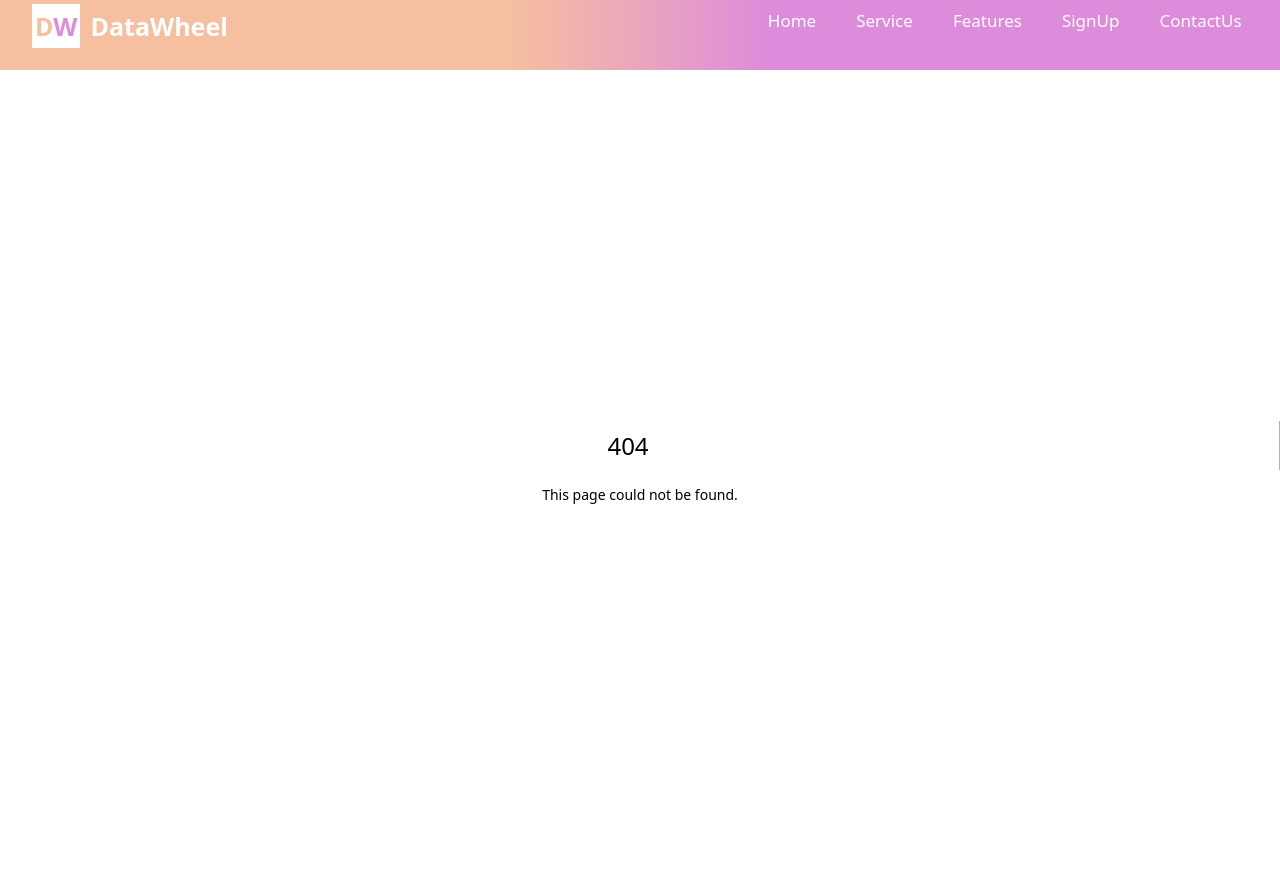
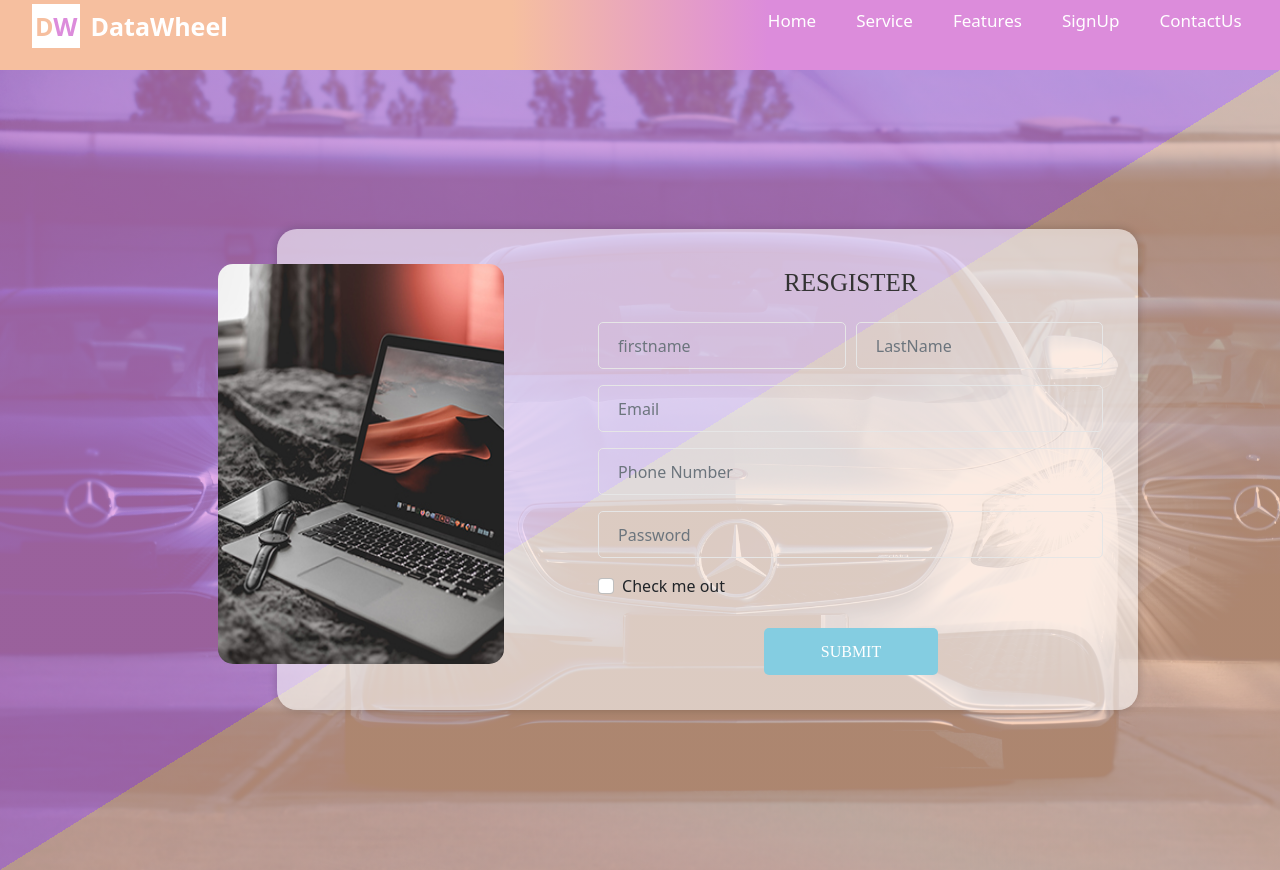
Before and after one commit to Yahckman1112/VTU-site, a Next.js app: page /register in a window 1280 px wide. Before the commit this address had no page. Built offline with nearby package versions, Linux system fonts and the light colour scheme.

Commit message:
register page

```diff
--- a/app/components/navBAr/navBar.jsx
+++ b/app/components/navBAr/navBar.jsx
@@ -33,7 +33,7 @@ function NavBar(props) {
     {
       icon:<FaUser size={20} className={styles.resp_navs_logo}/>,
       label:'SignUp',
-      link: '/'
+      link: '/register'
     },
     {
       icon:<FiPhoneCall size={20} className={styles.resp_navs_logo}/>,
--- /dev/null
+++ b/app/register/page.jsx
@@ -0,0 +1,68 @@
+"use client";
+import React from "react";
+import styles from "./style.module.scss";
+import Image from "next/image";
+import Link from "next/link";
+import Button from 'react-bootstrap/Button';
+import Form from 'react-bootstrap/Form';
+// import { Fa } from 'react-icons/fa'
+
+import img from "./../images/courses-04.jpg";
+function page(props) {
+  return (
+    <div>
+      <div className={styles.wrapper}>
+        <div className={styles.inner}>
+          <div className={styles.image_holder}>
+            <Image className={styles.img} src={img} alt="pix" width={"0px"} height={400} />
+          </div>
+
+          <Form className={styles.form}>
+            <p className={styles.para1}> Resgister </p>
+
+
+    <div className={styles.form_row}>
+
+         <Form.Group className={` ${styles.form_row_1}  mb-3`} controlId="formBasicEmail">
+        <Form.Control className={styles.form_control} type="text" placeholder="firstname" />
+      </Form.Group>
+         <Form.Group className={` ${styles.form_row_2}  mb-3`} controlId="formBasicEmail">
+        <Form.Control className={styles.form_control} type="text" placeholder="LastName" />
+      </Form.Group>
+
+    </div>
+
+
+         <Form.Group className={` mb-3`} controlId="formBasicEmail">
+        <Form.Control className={styles.form_control} type="email" placeholder="Email" />
+      </Form.Group>
+         <Form.Group className={`   mb-3`} controlId="formBasicEmail">
+        <Form.Control className={styles.form_control} type="number" placeholder="Phone Number" />
+      </Form.Group>
+
+
+
+
+         <Form.Group className={`  mb-3`} controlId="formBasicEmail">
+        <Form.Control className={styles.form_control} type="password" placeholder="Password" />
+      </Form.Group>
+
+
+
+      <Form.Group className="mb-3" controlId="formBasicCheckbox">
+        <Form.Check type="checkbox" label="Check me out" />
+      </Form.Group>
+      <button className={styles.btn} type="submit">
+        Submit
+
+
+      </button>
+
+          </Form>
+        </div>
+      </div>
+    </div>
+  );
+}
+
+export default page;
--- /dev/null
+++ b/app/register/style.module.scss
@@ -0,0 +1,135 @@
+
+
+.wrapper{
+    min-height: 100vh;
+    width: 100%;
+	display: flex;
+	align-items: center;
+	background-image: linear-gradient(
+        to right bottom,
+        rgba(219, 138, 222, 0.7) 50%,
+        rgba(246, 191, 159, 0.7) 50%
+      ), url('./../images/pexels-mike-b-120049.jpg');
+
+
+    // background-color: pink;
+	background-size: cover;
+    background-repeat: no-repeat;
+
+}
+
+.inner {
+	min-width: 861px;
+	transform: translateX(47px);
+    width:70%;
+	margin: 35px;
+    margin-left:18%;
+    margin-right:18%;
+	display: flex;
+	background: rgba(255, 255, 255, 0.571);
+	border-radius: 20px;
+	padding: 35px;
+
+	box-shadow: 0px 0px 10px 0px rgba(0, 0, 0, 0.2);
+
+
+}
+
+
+	.img {
+		border-radius: 15px;
+		transform: translateX(-94px);
+        // margin-left:-94px
+
+	}
+
+
+.para1{
+    font-size: 25px;
+	text-align: center;
+	margin-bottom: 21px;
+	color: #333;
+	text-transform: uppercase;
+	font-family: "ElMessiri-SemiBold.ttf";
+}
+
+.input{
+    height: 47px;
+	display: block;
+	border: 1px solid #e6e6e6;
+	background: none;
+	border-radius: 5px;
+	padding: 0 19px;
+	&:focus {
+		border: 1px solid #f4d5cc;
+	}
+}
+
+.form {
+
+	padding-left: -20px;
+	min-width: 63.88%;
+
+	// transform: translateX(-34px);
+}
+
+
+.form_row{
+    display: flex;
+
+
+
+
+    &_2{
+        // grid-column:2/3
+        margin-left:10px
+    }
+
+}
+
+.form_control {
+	height: 47px;
+	display: block;
+	border: 1px solid #e6e6e6;
+	background: none;
+	border-radius: 5px;
+	padding: 0 19px;
+	&:focus {
+		border: 1px solid #f4d5cc;
+	}
+
+}
+.btn {
+	height: 47px;
+	width: 174px;
+	display: flex;
+	border: none;
+	color: #fff;
+	align-items: center;
+	justify-content: center;
+	margin: auto;
+	margin-top: 30px;
+	cursor: pointer;
+	font-family: "Montserrat-Medium";
+	text-transform: uppercase;
+	background: #84cde1;
+	border-radius: 5px;
+	-webkit-transform: perspective(1px) translateZ(0);
+	transform: perspective(1px) translateZ(0);
+	overflow: hidden;
+	-webkit-transition-duration: 0.5s;
+	transition-duration: 0.5s;
+	-webkit-transition-property: color, background-color;
+	transition-property: color, background-color;
+	i {
+		margin-left: 8px;
+		-webkit-transform: translateZ(0);
+  		transform: translateZ(0);
+	}
+	&:hover {
+
+		background-color: #17c8f8;
+		color: white;
+
+	}
+}
```
